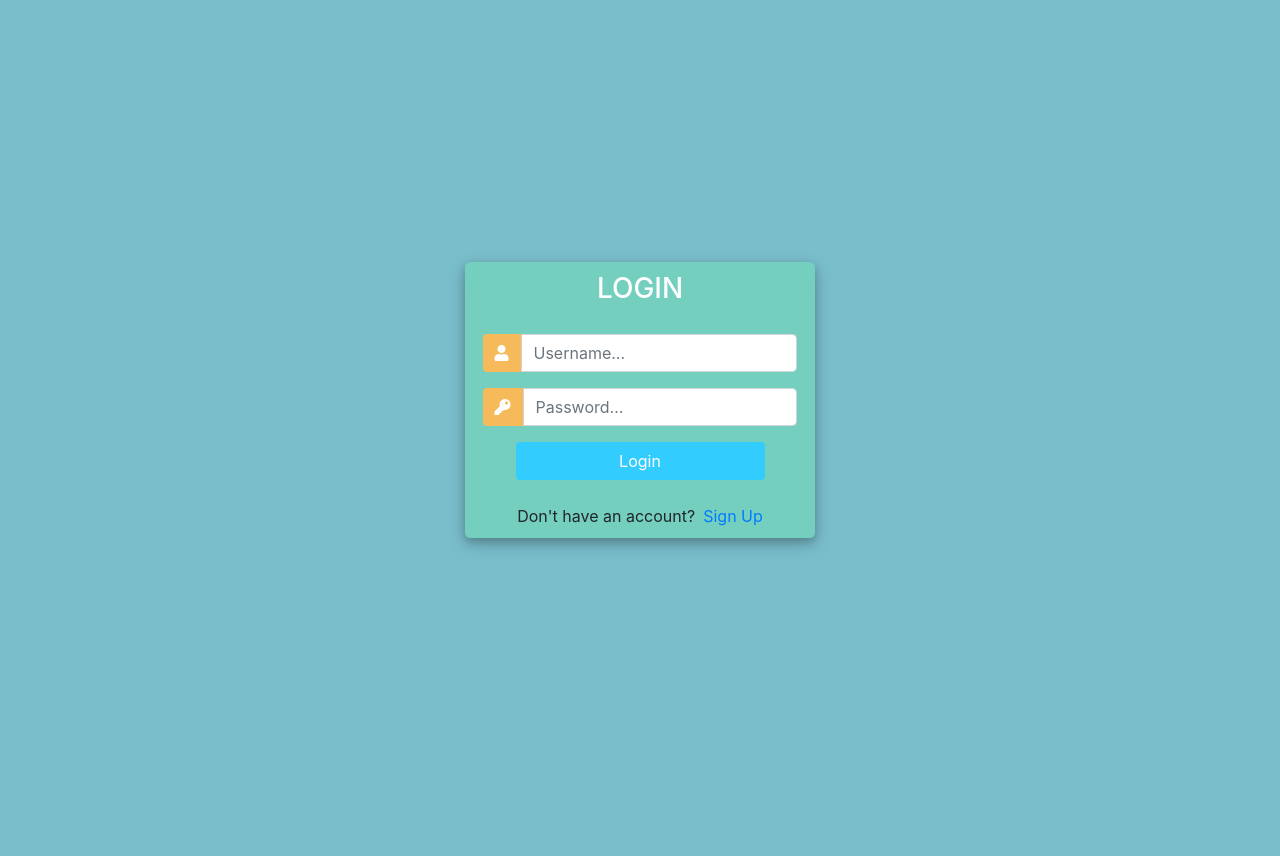
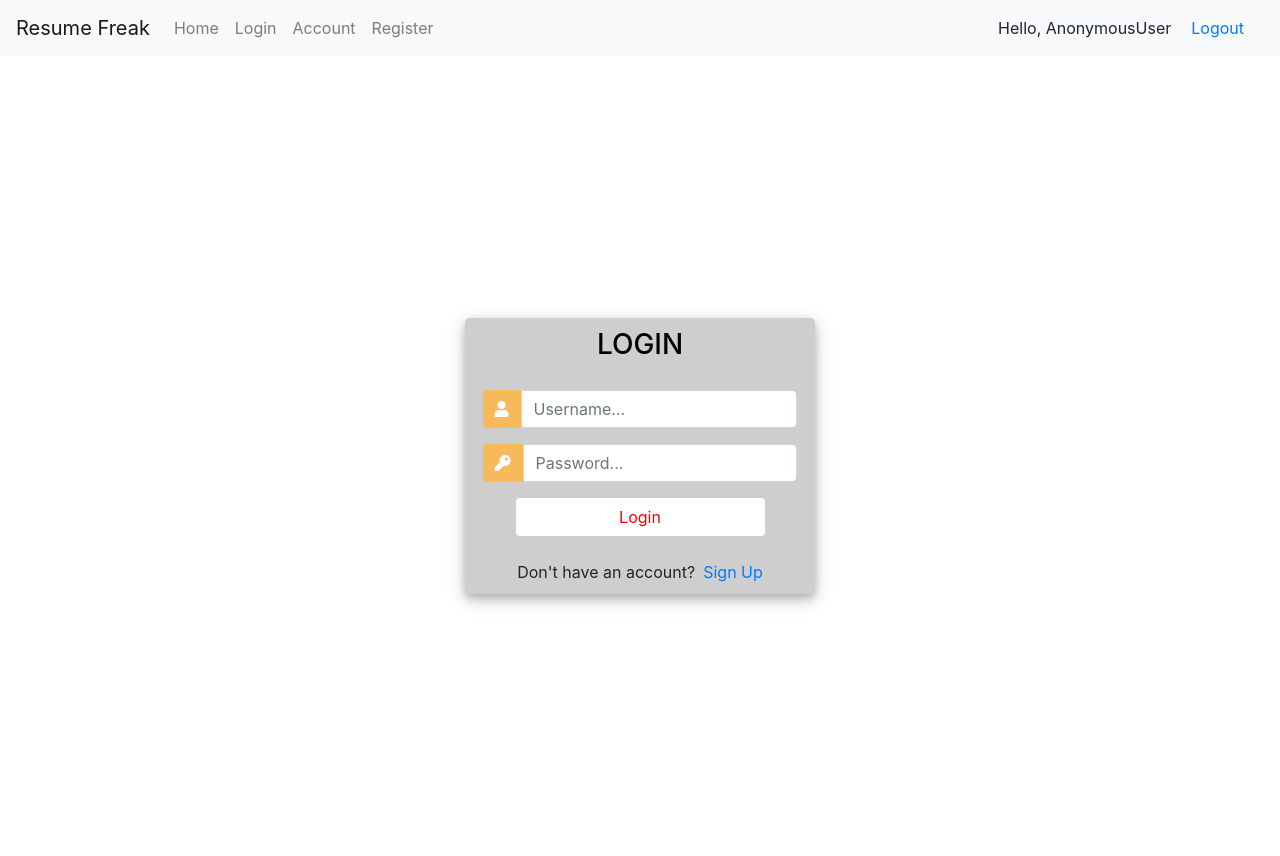
Before and after one commit to noahskorner/resume-freak, a Django app: page /login/ in a window 1280 px wide. Before the commit the page ends 550 px from the top, so only its background shows below. Run offline with Django 3.2, Linux system fonts and the light colour scheme; some libraries are stand-ins or nearby versions.

Commit message:
Update login.html

```diff
--- a/resume_builder/templates/resume_builder/login.html
+++ b/resume_builder/templates/resume_builder/login.html
@@ -1,4 +1,111 @@
 <!DOCTYPE html>
+
+
+{% load static %}
+
+<style>
+  .hello-msg{
+    margin-right: 20px;
+  }
+</style>
+
+<!DOCTYPE html>
+<html lang="en">
+  <head>
+    <meta charset="UTF-8" />
+    <meta name="viewport" content="width=device-width, initial-scale=1.0" />
+    <title>Resume Freak</title>
+    <!-- CSS only -->
+    <link
+      rel="stylesheet"
+      href="https://stackpath.bootstrapcdn.com/bootstrap/4.5.2/css/bootstrap.min.css"
+      integrity="sha384-JcKb8q3iqJ61gNV9KGb8thSsNjpSL0n8PARn9HuZOnIxN0hoP+VmmDGMN5t9UJ0Z"
+      crossorigin="anonymous"
+    />
+    <!-- Font Awesome -->
+    <script src="https://kit.fontawesome.com/f88a847d12.js" crossorigin="anonymous"></script>
+  </head>
+  <body>
+    <nav class="navbar navbar-expand-lg navbar-light bg-light">
+      <!--change address when domain is up-->
+      <a class="navbar-brand" href="https://resume-freak.herokuapp.com/">Resume Freak</a>
+      <button
+        class="navbar-toggler"
+        type="button"
+        data-toggle="collapse"
+        data-target="#navbarNavAltMarkup"
+        aria-controls="navbarNavAltMarkup"
+        aria-expanded="false"
+        aria-label="Toggle navigation"
+      >
+        <span class="navbar-toggler-icon"></span>
+      </button>
+      <div class="collapse navbar-collapse" id="navbarNavAltMarkup">
+        <div class="navbar-nav">
+          <!--change address when domain is up-->
+          <a class="nav-item nav-link" href="https://resume-freak.herokuapp.com/">Home</a>
+        </div>
+        <div class="collapse navbar-collapse" id="navbarNavAltMarkup">
+          <div class="navbar-nav">
+            <!--change address when domain is up-->
+            <a class="nav-item nav-link" href="https://resume-freak.herokuapp.com/login/">Login</a>
+          </div>
+          <div class="collapse navbar-collapse" id="navbarNavAltMarkup">
+            <div class="navbar-nav">
+
+              <!--change address when domain is up-->
+            <a class="nav-item nav-link" href="https://resume-freak.herokuapp.com/account/">Account</a>
+          </div>
+          <div class="collapse navbar-collapse" id="navbarNavAltMarkup">
+            <div class="navbar-nav">
+
+              <!--change address when domain is up-->
+              <a class="nav-item nav-link" href="https://resume-freak.herokuapp.com/register/">Register</a>
+            </div>
+      </div>
+
+      <span class="hello-msg">Hello, {{request.user}}</span>
+      <span><a class="hello-msg" href="{% url 'logout' %}">Logout</a></span>
+
+    </nav>
+
+    {% block content %} {% endblock content %}
+  </body>
+  <!-- Custom JS -->
+  <script src="{% static 'js/init.js' %}"></script>
+  <!-- JS, Popper.js, and jQuery -->
+  <script
+    src="https://code.jquery.com/jquery-3.5.1.slim.min.js"
+    integrity="sha384-DfXdz2htPH0lsSSs5nCTpuj/zy4C+OGpamoFVy38MVBnE+IbbVYUew+OrCXaRkfj"
+    crossorigin="anonymous"
+  ></script>
+  <script
+    src="https://cdn.jsdelivr.net/npm/popper.js@1.16.1/dist/umd/popper.min.js"
+    integrity="sha384-9/reFTGAW83EW2RDu2S0VKaIzap3H66lZH81PoYlFhbGU+6BZp6G7niu735Sk7lN"
+    crossorigin="anonymous"
+  ></script>
+  <script
+    src="https://stackpath.bootstrapcdn.com/bootstrap/4.5.2/js/bootstrap.min.js"
+    integrity="sha384-B4gt1jrGC7Jh4AgTPSdUtOBvfO8shuf57BaghqFfPlYxofvL8/KUEfYiJOMMV+rV"
+    crossorigin="anonymous"
+  ></script>
+</html>
+
+
+
+
+
+
+
+
+
+
+
+
+
+
+
+
 <html>
 
 <head>
@@ -14,13 +121,13 @@
 			margin: 0;
 			padding: 0;
 			height: 100%;
-			background: #7abecc !important;
+			background: #ffffff !important;
 		}
 		.user_card {
 			width: 350px;
 			margin-top: auto;
 			margin-bottom: auto;
-			background: #74cfbf;
+			background: #cecece;
 			position: relative;
 			display: flex;
 			justify-content: center;
@@ -38,18 +145,19 @@
 		}
 
 		#form-title{
-			color: #fff;
+			color: #000000;
 
 		}
 
 		.login_btn {
 			width: 100%;
-			background: #33ccff !important;
-			color: white !important;
+			background: #ffffff !important;
+			color: red !important;
+			background-color: #ff1e1e
 		}
 		.login_btn:focus {
 			box-shadow: none !important;
-			outline: 0px !important;
+			outline: 1px !important;
 		}
 		.login_container {
 			padding: 0 2rem;
```
